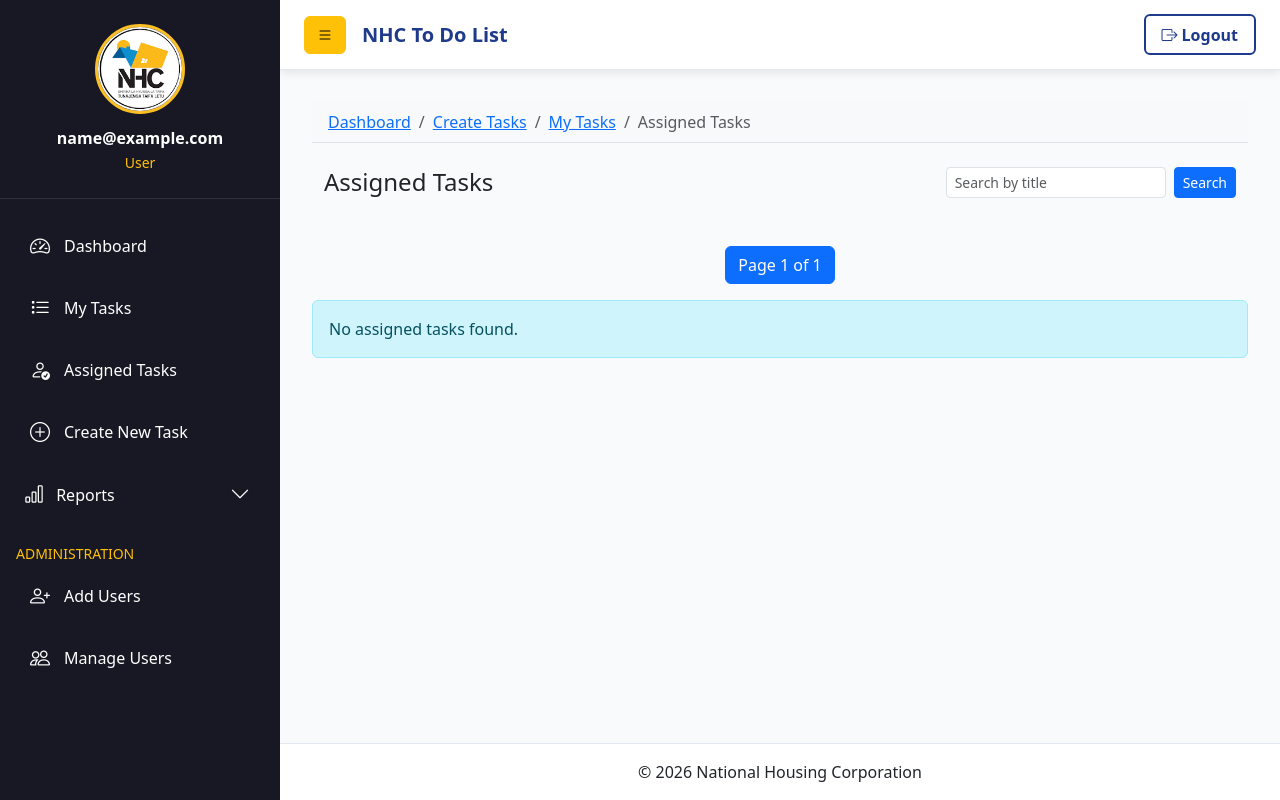
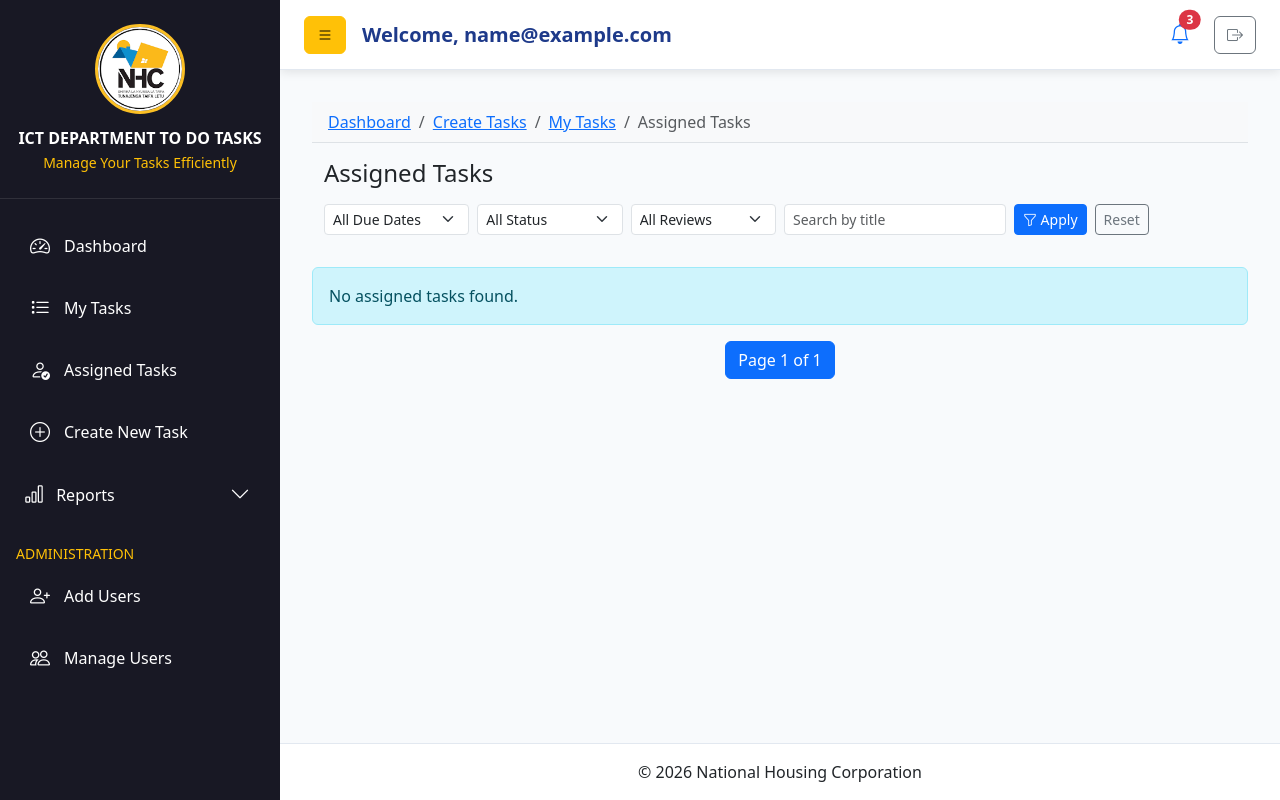
Before and after one commit to Mashiku-tect/nhctodotasks, a Django app: page /tasks/assigned/ in a window 1280 px wide. Run offline with Django 4.2, Linux system fonts and the light colour scheme; a user stored in the database is signed in; tables that the repository leaves empty hold one stand-in row (values such as "Sample post"); some libraries are stand-ins or nearby versions.

Commit message:
The Friday day

```diff
--- a/tasks/templates/tasks/assigned_tasks.html
+++ b/tasks/templates/tasks/assigned_tasks.html
@@ -12,18 +12,66 @@
       </ol>
   </nav>
 
-<div class="container py-4">
-    <div class="d-flex justify-content-between align-items-center mb-4">
-        <!-- Left side: Title -->
+<div class="container py-3">
+
+    <!-- Header -->
+    <div class="d-flex justify-content-between align-items-center mb-3">
         <h2 class="h4 mb-0">Assigned Tasks</h2>
+    </div>
 
-        <!-- Right side: Search form -->
-        <form method="GET" class="d-flex" role="search">
-            <input type="text" name="q" value="{{ request.GET.q }}" placeholder="Search by title"
-                   class="form-control form-control-sm me-2" style="min-width: 200px;">
-            <button type="submit" class="btn btn-primary btn-sm">Search</button>
-        </form>
-    </div>
+    <!-- Filters + Search -->
+    <form method="GET" class="row g-2 align-items-center mb-3">
+
+        <!-- Due Date -->
+        <div class="col-md-2">
+            <select name="due" class="form-select form-select-sm">
+                <option value="">All Due Dates</option>
+                <option value="today" {% if request.GET.due == 'today' %}selected{% endif %}>Today</option>
+                <option value="upcoming" {% if request.GET.due == 'upcoming' %}selected{% endif %}>Upcoming</option>
+                <option value="overdue" {% if request.GET.due == 'overdue' %}selected{% endif %}>Overdue</option>
+            </select>
+        </div>
+
+        <!-- Status -->
+        <div class="col-md-2">
+            <select name="status" class="form-select form-select-sm">
+                <option value="">All Status</option>
+                <option value="pending" {% if request.GET.status == 'pending' %}selected{% endif %}>Pending</option>
+                <option value="in_progress" {% if request.GET.status == 'in_progress' %}selected{% endif %}>In Progress</option>
+                <option value="completed" {% if request.GET.status == 'completed' %}selected{% endif %}>Completed</option>
+            </select>
+        </div>
+
+        <!-- Review -->
+        <div class="col-md-2">
+            <select name="review" class="form-select form-select-sm">
+                <option value="">All Reviews</option>
+                <option value="pending" {% if request.GET.review == 'pending' %}selected{% endif %}>Pending</option>
+                <option value="accepted" {% if request.GET.review == 'accepted' %}selected{% endif %}>Accepted</option>
+                <option value="rejected" {% if request.GET.review == 'rejected' %}selected{% endif %}>Rejected</option>
+            </select>
+        </div>
+
+        <!-- Search -->
+        <div class="col-md-3">
+            <input type="text" name="q" value="{{ request.GET.q }}"
+                   placeholder="Search by title"
+                   class="form-control form-control-sm">
+        </div>
+
+        <!-- Buttons -->
+        <div class="col-md-3 d-flex gap-2">
+            <button type="submit" class="btn btn-primary btn-sm">
+                <i class="bi bi-funnel"></i> Apply
+            </button>
+
+            <a href="{% url 'assigned_tasks' %}" class="btn btn-outline-secondary btn-sm">
+                Reset
+            </a>
+        </div>
+
+    </form>
+
 </div>
 <div id="messagesContainer">
     {% if messages %}
@@ -40,27 +88,32 @@
     <thead class="table-light">
         <tr>
             <th>S/N</th>
-            <th>Task</th>
+            <th>Task Title</th>
+            <th>Task Description</th>
             <th>Assigned To</th>
+            <th>Due Date</th>
             <th>Status</th>
             <th>Review</th>
             <th>Attachment</th>
             <th>Actions</th>
+            <th>Days Left</th>
         </tr>
     </thead>
 
     <tbody>
         {% for item in task_list %}
-        <tr>
+        <tr class="{% if item.is_overdue and user.role == 'staff' %}text-muted opacity-50{% endif %}">
             <td>{{ page_obj.start_index|add:forloop.counter0 }}</td>
             <!-- Task info -->
             <td>
                 <strong>{{ item.task.title }}</strong><br>
-                <small class="text-muted">
-                    {{ item.task.description|default:"-" }}
-                </small>
             </td>
-
+            <!-- Task description -->
+            <td>
+            <small class="text-muted">
+                {{ item.task.description|default:"-" }}
+            </small>
+        </td>
             <!-- Assigned users (ALL staff on this task) -->
             <td>
                 {% for ut in item.usertasks %}
@@ -72,6 +125,10 @@
                     {% if not forloop.last %}, {% endif %}
                 {% endfor %}
             </td>
+            <!-- Due Date -->
+                <td>
+                    {{ item.task.due_date|date:"Y-m-d" }}
+                </td>
 
             <!-- Status -->
             <td>
@@ -133,50 +190,94 @@
             <td class="d-flex gap-1 flex-wrap">
                 {% if user.role == 'manager' %}
     {% if item.computed_status != 'completed' %}
-        <a href="{% url 'edit_task' item.task.id %}" class="btn btn-sm btn-warning">
-            Edit
+        <a href="{% url 'edit_task' item.task.id %}"
+            class="btn btn-sm btn-warning"
+            data-bs-toggle="tooltip"
+            data-bs-placement="top"
+            title="Edit Task">
+                <i class="bi bi-pencil"></i>
+            </a>
+        {% endif %}
+      <!-- Review button for managers if task is completed -->
+        {% if user.role == 'manager' and item.computed_status == 'completed' %}
+        <a href="{% url 'review_task' item.task.id %}"
+        class="btn btn-sm btn-outline-success"
+        data-bs-toggle="tooltip"
+        title="Review Task">
+            <i class="bi bi-check2-square"></i>
         </a>
         {% endif %}
 
+        <!-- Reassign button for managers if task is overdue or needs reassignment -->
+        {% if user.role == 'manager' and item.reassign_needed %}
+        <a href="{% url 'reassign_task' item.task.id %}"
+        class="btn btn-sm btn-outline-warning"
+        data-bs-toggle="tooltip"
+        title="Reassign Task">
+            <i class="bi bi-arrow-clockwise"></i>    <!-- different icon -->
+        </a>
+        {% endif %}
     <!-- Delete button -->
-    <button class="btn btn-sm btn-danger delete-task-btn" data-task-id="{{ item.task.id }}">
-        Delete
-    </button>
+    <button class="btn btn-sm btn-danger delete-task-btn"
+                data-task-id="{{ item.task.id }}"
+                data-bs-toggle="tooltip"
+                data-bs-placement="top"
+                title="Delete Task">
+            <i class="bi bi-trash"></i>
+        </button>
             {% endif %}
 
-                            {% if user.role == 'manager' and item.computed_status == 'completed' %}
-                <a href="{% url 'review_task' item.task.id %}"
-            class="btn btn-sm btn-success">
-                Review
-            </a>
-        {% endif %}
 
                     {% with ut=item.own_usertask %}
-                        {% if ut.status == 'pending' %}
+                        {% if ut.status == 'pending' and ut.review_status == 'pending' %}
                             <a href="{% url 'start_task' ut.id %}"
-                               class="btn btn-sm btn-primary">
-                                Start
-                            </a>
+                        class="btn btn-sm btn-primary"
+                        data-bs-toggle="tooltip"
+                        title="Start Task">
+                            <i class="bi bi-play-fill"></i>
+                        </a>
                         {% endif %}
 
+                       {% if user.role == 'staff' %}
                         <a href="{% url 'task_detail' item.task.id %}"
-                           class="btn btn-sm btn-outline-secondary">
-                            View
-                        </a>
-                    {% if ut.status == 'completed' and ut.review_status == 'rejected' %}
-                        <a href="{% url 'start_task' ut.id %}"
-                        class="btn btn-sm btn-primary">
-                            Start Again
+                        class="btn btn-sm btn-outline-secondary"
+                        data-bs-toggle="tooltip"
+                        data-bs-placement="top"
+                        title="View Task">
+                            <i class="bi bi-eye"></i>
                         </a>
                     {% endif %}
+                    {% if ut.status == 'pending' and ut.review_status == 'rejected' %}
+                        <a href="{% url 'start_task' ut.id %}"
+                    class="btn btn-sm btn-outline-primary"
+                    data-bs-toggle="tooltip"
+                    title="Start Again">
+                        <i class="bi bi-arrow-repeat"></i>
+                    </a>
+                                        {% endif %}
                     {% endwith %}
 
             </td>
+        <td class="text-center">
+            {% if item.is_overdue %}
+                <span class="badge bg-danger">Overdue</span>
+            {% else %}
+                <span class="badge {% if item.days_left <= 2 %}bg-warning{% else %}bg-success{% endif %}">
+                    {{ item.days_left }} day{{ item.days_left|pluralize }} left
+                </span>
+            {% endif %}
+        </td>
         </tr>
         {% endfor %}
     </tbody>
 </table>
 {% else %}
+
+<div class="alert alert-info">
+    No assigned tasks found.
+</div>
+{% endif %}
+
 <!-- ✅ ALWAYS SHOW PAGINATION -->
 <nav>
     <ul class="pagination justify-content-center">
@@ -202,11 +303,6 @@
         {% endif %}
     </ul>
 </nav>
-
-<div class="alert alert-info">
-    No assigned tasks found.
-</div>
-{% endif %}
 
 <!-- Delete Task Modal -->
 <div class="modal fade" id="deleteTaskModal" tabindex="-1" aria-labelledby="deleteTaskModalLabel" aria-hidden="true">
--- a/tasks/urls.py
+++ b/tasks/urls.py
@@ -1,6 +1,6 @@
 from django import views
 from django.urls import path
-from .views import create_task, due_soon_report,my_tasks,assigned_tasks,dashboard, overdue_tasks_report, staff_performance_report,task_detail,start_task,complete_subtask,complete_task,edit_task,delete_task,delete_subtask,review_task,reply_comment,ajax_save_subtask,subtask_json,delete_task_cascade
+from .views import create_task, due_soon_report,my_tasks,assigned_tasks,dashboard, overdue_tasks_report, reassign_task, staff_performance_report,task_detail,start_task,complete_subtask,complete_task,edit_task,delete_task,delete_subtask,review_task,reply_comment,ajax_save_subtask,subtask_json,delete_task_cascade
 from django.conf import settings
 from django.conf.urls.static import static
 
@@ -37,6 +37,8 @@ path(
      # urls.py
 path('reports/due-soon/', due_soon_report, name='reports_due_soon'),
 path('reports/staff-performance/', staff_performance_report, name='reports_performance'),
+ path('task/<int:task_id>/reassign/', reassign_task, name='reassign_task'),
+
 ]
 
 
--- a/tasks/views.py
+++ b/tasks/views.py
@@ -13,6 +13,7 @@ import os
 from django.utils import timezone
 import pytz
 from django.core.paginator import Paginator
+from datetime import date
 
 tanzania_tz = pytz.timezone('Africa/Dar_es_Salaam')
 today = timezone.now().astimezone(tanzania_tz).date()
@@ -142,10 +143,16 @@ def my_tasks(request):
         'tasks': tasks
     })
 
+
 @login_required
 def assigned_tasks(request):
     user = request.user
+    status_filter = request.GET.get('status')
+    review_filter = request.GET.get('review')
+    due_filter = request.GET.get('due')
+    search_query = request.GET.get('q')
 
+    # ✅ 1. FIRST define queryset
     if user.role == 'staff':
         visible_qs = (
             UserTask.objects
@@ -153,13 +160,26 @@ def assigned_tasks(request):
             .filter(assigned_to=user)
             .exclude(assigned_by=user)
         )
-    else:  # manager
+    else:
         visible_qs = (
             UserTask.objects
             .select_related('task', 'assigned_by', 'assigned_to')
             .filter(assigned_by=user)
             .exclude(assigned_to=user)
         )
+
+    # ✅ 2. THEN apply filters
+    from datetime import date
+
+    if search_query:
+        visible_qs = visible_qs.filter(task__title__icontains=search_query)
+
+    if due_filter == 'today':
+        visible_qs = visible_qs.filter(task__due_date=date.today())
+    elif due_filter == 'overdue':
+        visible_qs = visible_qs.filter(task__due_date__lt=date.today())
+    elif due_filter == 'upcoming':
+        visible_qs = visible_qs.filter(task__due_date__gt=date.today())
 
     grouped_tasks = defaultdict(list)
     for ut in visible_qs:
@@ -174,22 +194,84 @@ def assigned_tasks(request):
         )
 
         own_usertask = all_usertasks.filter(assigned_to=user).first()
+        computed_status = compute_task_status(all_usertasks)
 
-        task_list.append({
+        # Days left & overdue
+        days_left = (task.due_date - date.today()).days
+        is_overdue = False
+        reassign_needed = False
+        if days_left < 0 and computed_status in ['pending', 'in_progress']:
+            is_overdue = True
+            reassign_needed = True  # flag for manager to reassign
+            days_left = 0
+
+        # Deadline progress
+        start_date = task.created_at.date()
+        end_date = task.due_date
+        total_days = (end_date - start_date).days
+        days_passed = (date.today() - start_date).days
+        deadline_progress = min(max(int((days_passed / total_days) * 100), 0), 100) if total_days > 0 else 100
+
+        task_dict = {
             "task": task,
             "usertasks": all_usertasks,
             "own_usertask": own_usertask,
-            "computed_status": compute_task_status(all_usertasks),
-        })
+            "computed_status": computed_status,
+            "days_left": days_left,
+            "is_overdue": is_overdue,
+            "reassign_needed": reassign_needed,
+            "deadline_progress": deadline_progress
+        }
 
-    # ✅ PAGINATION HERE
-    paginator = Paginator(task_list, 10)  # 10 per page
+        task_list.append(task_dict)
+
+    # Pagination
+    paginator = Paginator(task_list, 8)
     page_number = request.GET.get('page')
     page_obj = paginator.get_page(page_number)
 
     return render(request, 'tasks/assigned_tasks.html', {
-        'task_list': page_obj,   # 👈 use paginated data
+        'task_list': page_obj,
         'page_obj': page_obj
+    })
+
+@login_required
+def reassign_task(request, task_id):
+    task = Task.objects.get(id=task_id)
+
+    if request.user.role != 'manager':
+        return redirect('assigned_tasks')
+
+    if request.method == 'POST':
+        new_user_id = request.POST.get('assigned_to')
+        new_user = User.objects.get(id=new_user_id)
+
+        # Find existing usertask for this task
+        existing_usertask = UserTask.objects.filter(task=task, assigned_to__in=[new_user, request.user]).first()
+
+        if existing_usertask:
+            # Update existing usertask
+            existing_usertask.assigned_to = new_user
+            existing_usertask.status = 'pending'
+            existing_usertask.review_status = 'pending'
+            existing_usertask.save()
+        else:
+            # Create new assignment
+            UserTask.objects.create(
+                task=task,
+                assigned_by=request.user,
+                assigned_to=new_user,
+                status='pending',
+                review_status='pending'
+            )
+
+        return redirect('assigned_tasks')
+
+    # GET request: show manager a dropdown to select user
+    staff_users = User.objects.filter(role='staff')
+    return render(request, 'tasks/reassign_task.html', {
+        'task': task,
+        'staff_users': staff_users
     })
 
 #dashboard view
@@ -445,6 +527,7 @@ def delete_task(request, task_id):
 @login_required
 def edit_task(request, task_id):
     task = get_object_or_404(Task, id=task_id)
+    task.priority = request.POST.get('priority')
 
     # ✅ Permission: must be the assigner (my task OR manager-assigned task)
     if not UserTask.objects.filter(
@@ -505,6 +588,7 @@ def edit_task(request, task_id):
         'task': task,
         'subordinates': subordinates,
         'current_assignees': current_assignees,
+        'PRIORITY_CHOICES': Task.PRIORITY_CHOICES,
     })
 
 
--- a/templates/base.html
+++ b/templates/base.html
@@ -367,8 +367,8 @@ footer {
     <div class="profile-section">
         <img src="{% static 'images/nhclogo.png' %}" class="profile-img">
         <div class="user-info text-white">
-            <div class="fw-bold">{{ request.user.get_full_name|default:request.user.email }}</div>
-            <small class="text-warning">User</small>
+            <div class="fw-bold">ICT DEPARTMENT TO DO TASKS</div>
+            <small class="text-warning">Manage Your Tasks Efficiently</small>
         </div>
     </div>
 
@@ -460,20 +460,31 @@ footer {
             <button id="sidebarToggle" class="btn btn-warning">
                 <i class="bi bi-list"></i>
             </button>
-            <h5 class="page-title">NHC To Do List</h5>
+            <h5 class="page-title">Welcome, {{ request.user.get_full_name|default:request.user.email }}</h5>
         </div>
         <div class="d-flex align-items-center gap-4">
 
-            <form method="post" action="{% url 'logout' %}">
+            <!-- Optional: Notification badge example -->
+            <a href="#" class="position-relative ms-3" data-bs-toggle="tooltip" data-bs-placement="bottom" title="Notifications">
+                <i class="bi bi-bell fs-5"></i>
+                <span class="position-absolute top-0 start-100 translate-middle badge rounded-pill bg-danger">
+                    3
+                    <span class="visually-hidden">unread notifications</span>
+                </span>
+            </a>
+            <!-- Logout with tooltip -->
+            <form method="post" action="{% url 'logout' %}" class="d-inline-block position-relative">
                 {% csrf_token %}
-                <button class="btn-logout">
-                    <i class="bi bi-box-arrow-right me-1"></i>Logout
+                <button type="submit" class="btn btn-outline-secondary"
+                        data-bs-toggle="tooltip" data-bs-placement="bottom" title="Logout from your account">
+                    <!-- Notification-style icon -->
+                    <i class="bi bi-box-arrow-right"></i>
                 </button>
             </form>
-        </div>
+
+                    </div>
     </div>
      <!-- Breadcrumb navigation -->
-
     <div class="content-wrapper">
         {% block content %}{% endblock %}
     </div>
@@ -596,6 +607,14 @@ document.addEventListener('click', (event) => {
 
 
 </script>
+<script>
+document.addEventListener('DOMContentLoaded', function () {
+  var tooltipTriggerList = [].slice.call(document.querySelectorAll('[data-bs-toggle="tooltip"]'))
+  tooltipTriggerList.map(function (el) {
+    return new bootstrap.Tooltip(el)
+  })
+});
+</script>
 
 </body>
 </html>
```
Also changed, not shown: tasks/templates/tasks/edit_task.html (+2 -6 lines), tasks/templates/tasks/my_tasks.html (+6 -3 lines), tasks/templates/tasks/reassign_task.html (added, +63 -0 lines).
